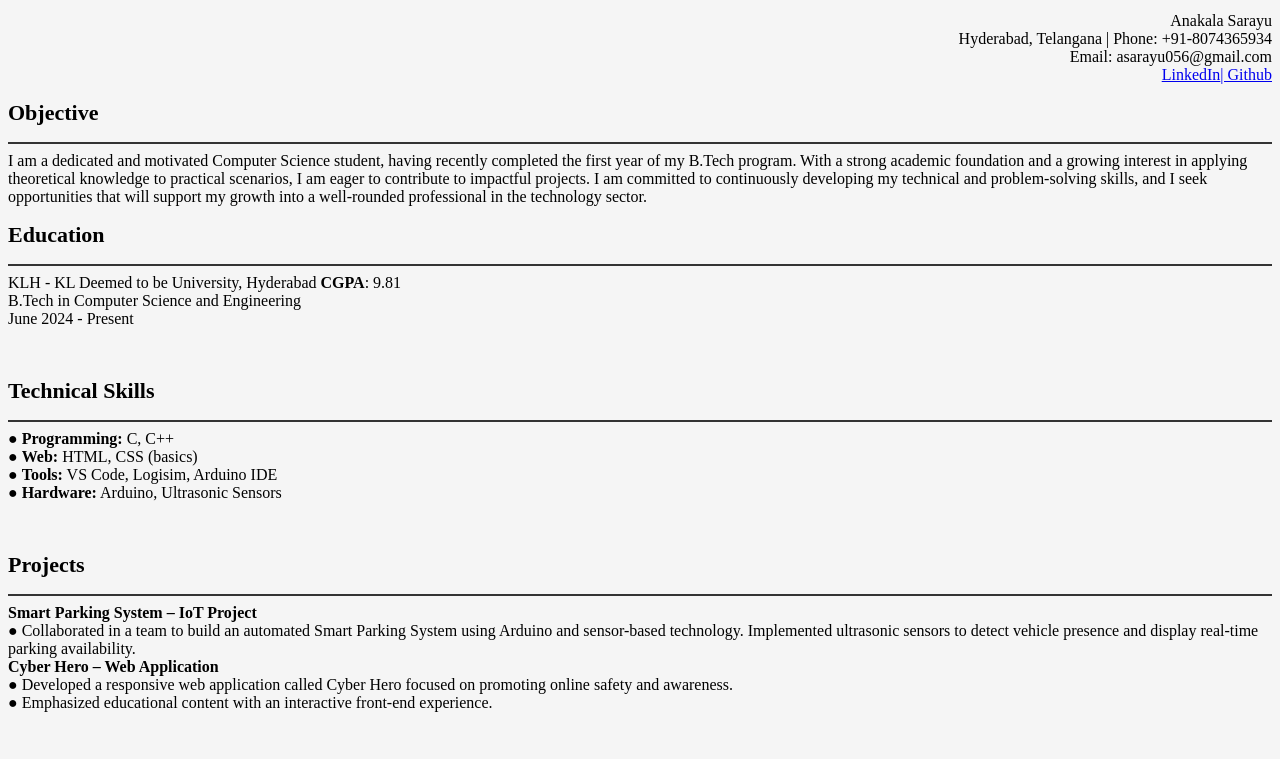
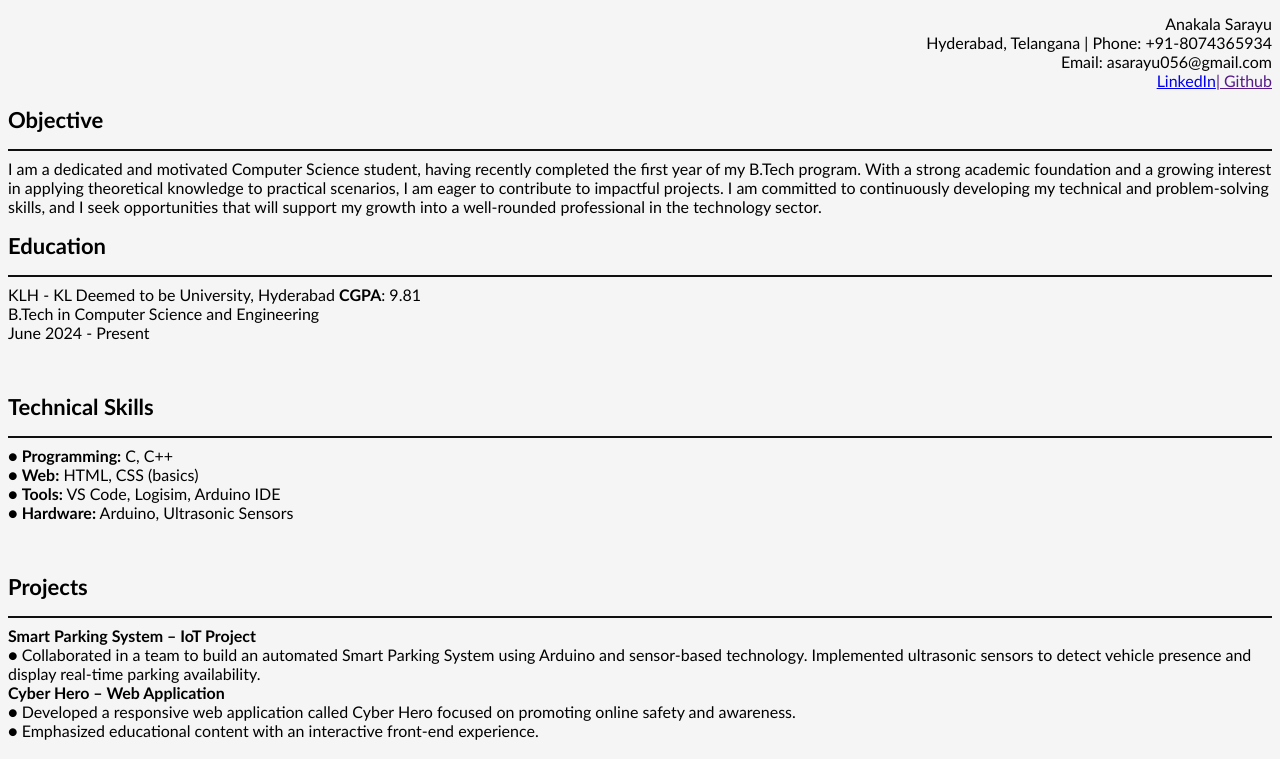
Before and after one commit to sarayu1001/FEDF, a plain HTML site: page resume.html in a window 1280 px wide. Shown: the part 90-849 px from the top of the page. Drawn offline with Linux system fonts and the light colour scheme.

Commit message:
WIP: updated resume.html

```diff
--- a/resume.html
+++ b/resume.html
@@ -7,7 +7,7 @@
     <style>
         body {
           background-color: whitesmoke;
-           font-family: ;
+           font-family:'Gill Sans', 'Gill Sans MT', Calibri, 'Trebuchet MS', sans-serif;
         }
         h2 {
             text-align: center;
@@ -17,7 +17,7 @@
             font-size: 22px;
         }
         hr {
-            border: 1px solid #333;
+            border: 1px solid #0f0f0f;
         }
     </style>
 </head>
@@ -26,7 +26,7 @@
    <p style="text-align: right;">Anakala Sarayu<br>
     Hyderabad, Telangana |  Phone: +91-8074365934 <br>
     Email: asarayu056@gmail.com<br>
-   <a href="https://www.linkedin.com/in/anakala-sarayu-2656b3325/">LinkedIn</a><a href="https://github.com/sarayu1212">| Github</a>
+   <a href="https://www.linkedin.com/in/anakala-sarayu-2656b3325/">LinkedIn</a><a href="">| Github</a>
    </p>
    <p><strong>Objective</strong><br>
     <hr>
```
